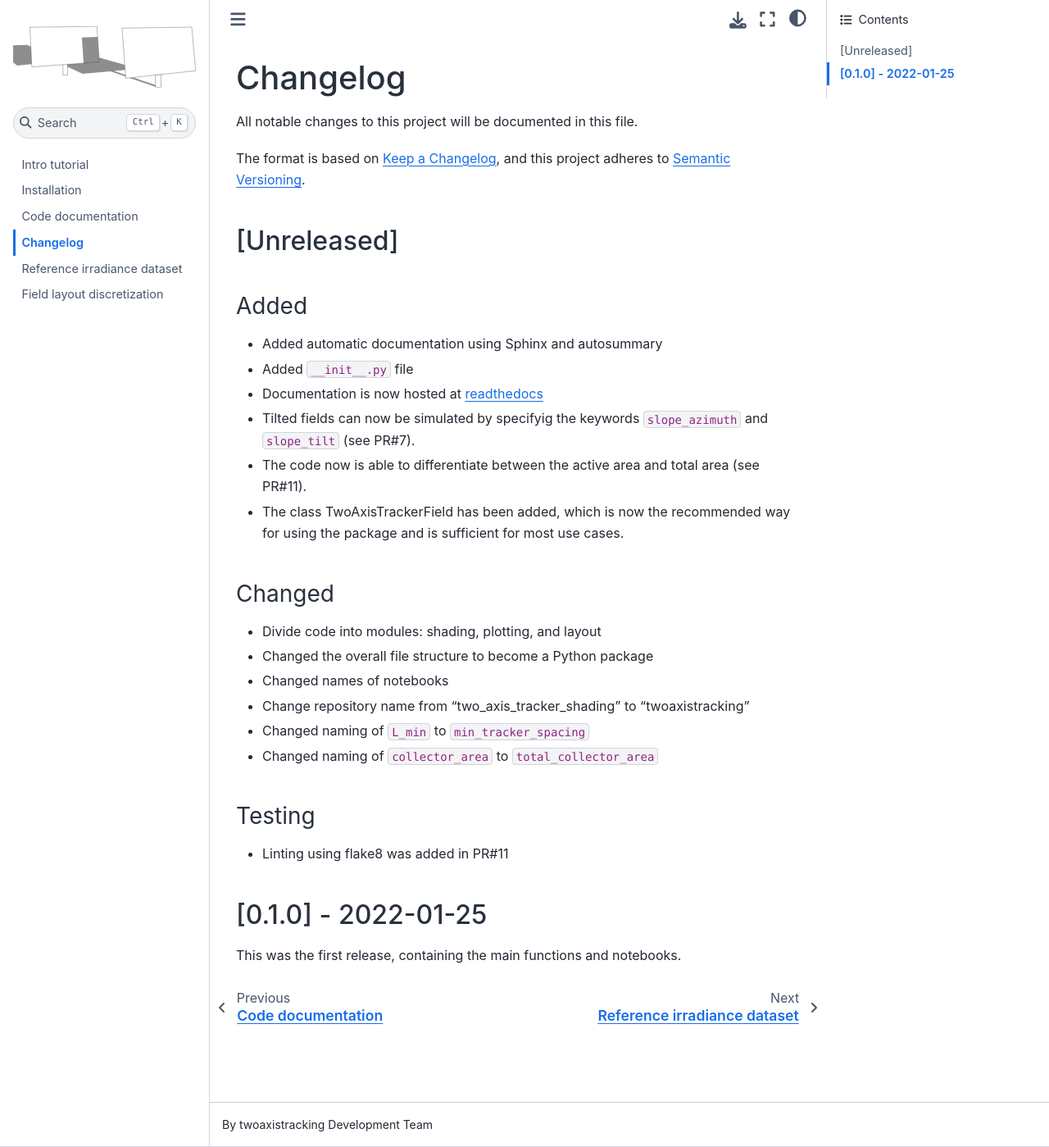
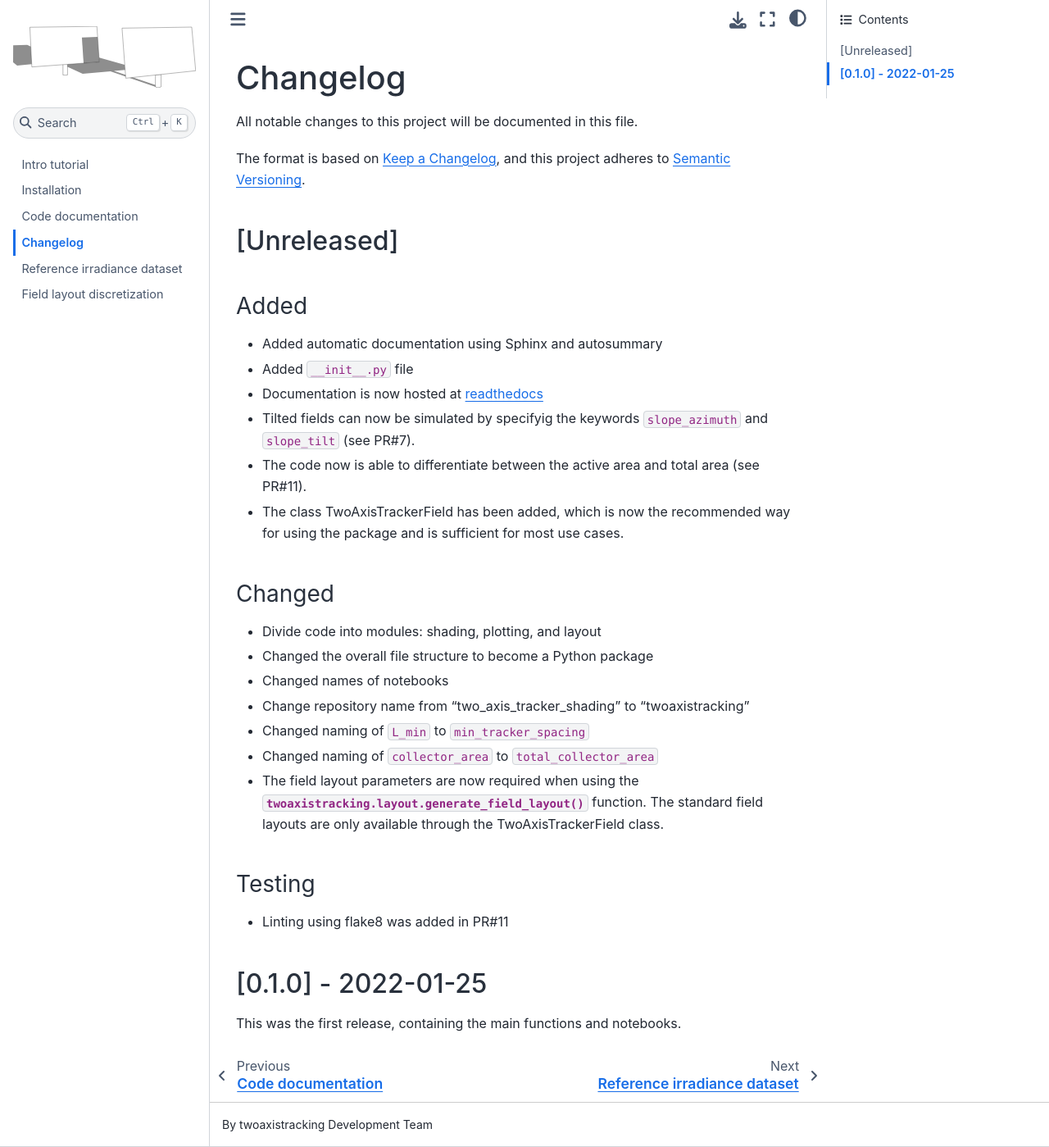
Before and after one commit to pvlib/twoaxistracking, a Sphinx documentation site: the page built from docs/source/whatsnew.md, in a window 1280 px wide and 1399 px high. Shown: the whole window at 82% size. Built offline with Sphinx 7.4.7 and the Sphinx Book theme 1.1.4, drawn with Linux system fonts in a browser that asks for light colours.

Commit message:
Update whatsnew.md

```diff
--- a/docs/source/whatsnew.md
+++ b/docs/source/whatsnew.md
@@ -24,6 +24,9 @@ and this project adheres to [Semantic Versioning](https://semver.org/spec/v2.0.0
   "twoaxistracking"
 - Changed naming of ``L_min`` to ``min_tracker_spacing``
 - Changed naming of ``collector_area`` to ``total_collector_area``
+- The field layout parameters are now required when using the
+  {py:func}`twoaxistracking.layout.generate_field_layout` function. The standard field layouts
+  are only available through the TwoAxisTrackerField class.
 
 ### Testing
 - Linting using flake8 was added in PR#11
```
